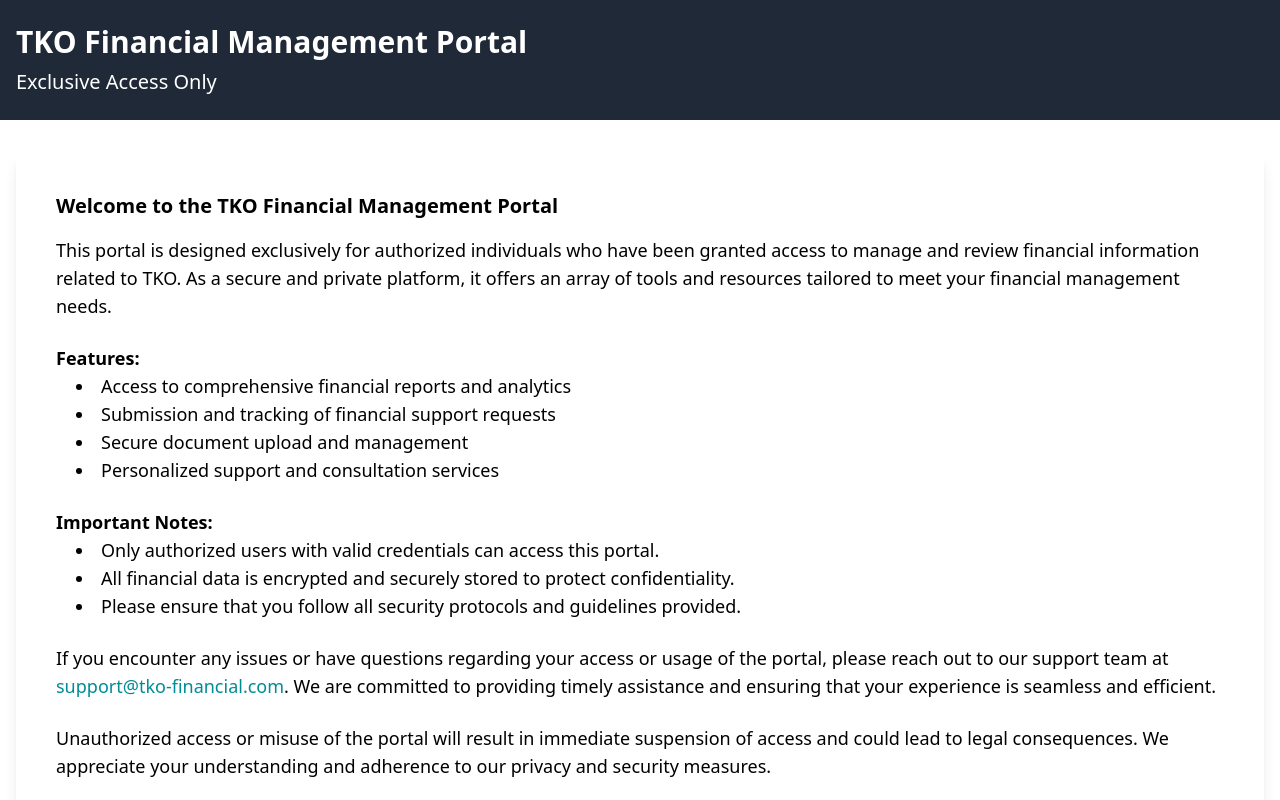
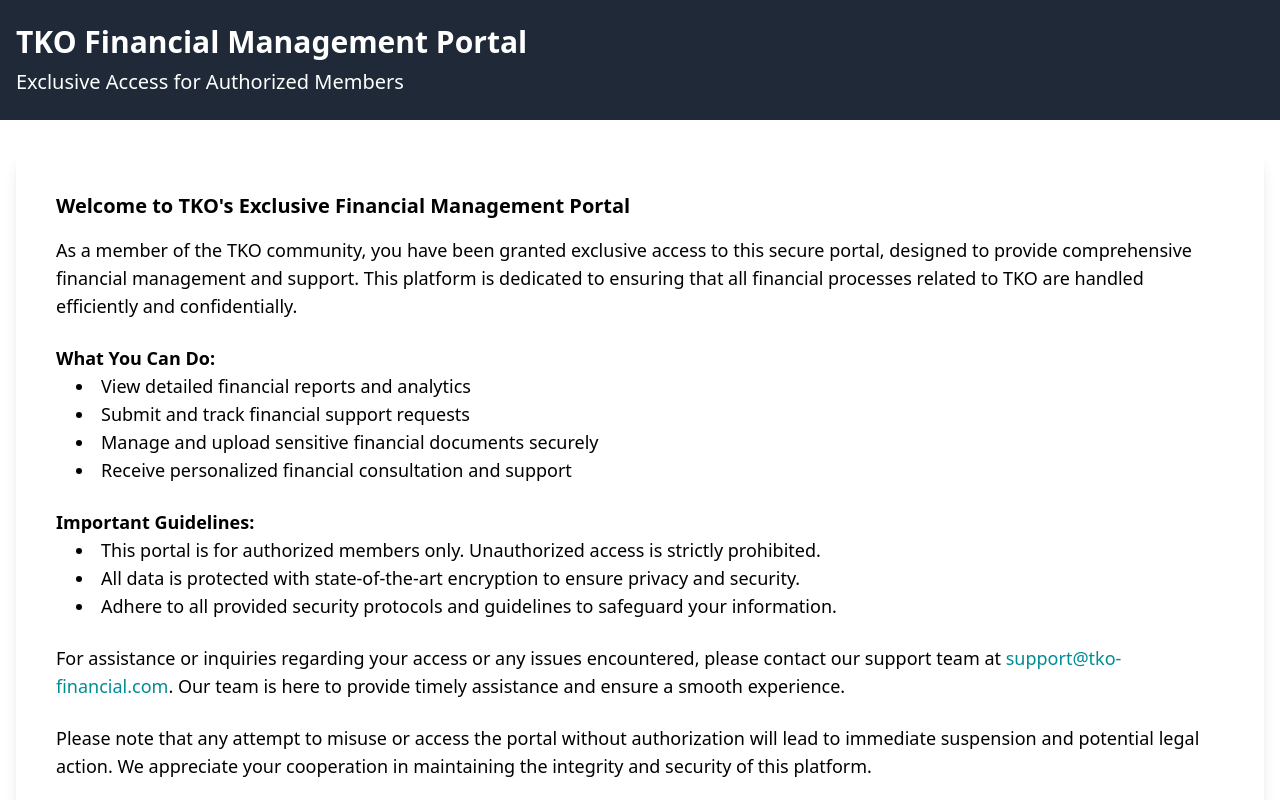
Before and after one commit to krist-ig-project/Admin, a Vue app: page / in a window 1280 px wide. Shown: the top 800 px of the page. Built offline with nearby package versions, Linux system fonts and the light colour scheme; the HTML template or start-up script is replaced by a standard one.

Commit message:
Update Home.vue

```diff
--- a/src/views/Home.vue
+++ b/src/views/Home.vue
@@ -3,42 +3,42 @@
     <header class="bg-gray-800 text-white py-6">
       <div class="container mx-auto px-4">
         <h1 class="text-3xl font-bold">TKO Financial Management Portal</h1>
-        <h2 class="text-xl mt-2">Exclusive Access Only</h2>
+        <h2 class="text-xl mt-2">Exclusive Access for Authorized Members</h2>
       </div>
     </header>
 
     <main class="flex-grow container mx-auto px-4 py-8">
       <section class="bg-white shadow-lg rounded-lg overflow-hidden">
         <div class="p-6 sm:p-10">
-          <h3 class="text-xl font-semibold mb-4 text-primary">Welcome to the TKO Financial Management Portal</h3>
+          <h3 class="text-xl font-semibold mb-4 text-primary">Welcome to TKO's Exclusive Financial Management Portal</h3>
           <p class="text-lg mb-6">
-            This portal is designed exclusively for authorized individuals who have been granted access to manage and review financial information related to TKO. As a secure and private platform, it offers an array of tools and resources tailored to meet your financial management needs.
+            As a member of the TKO community, you have been granted exclusive access to this secure portal, designed to provide comprehensive financial management and support. This platform is dedicated to ensuring that all financial processes related to TKO are handled efficiently and confidentially.
           </p>
           <p class="text-lg mb-6">
-            <strong>Features:</strong>
+            <strong>What You Can Do:</strong>
             <ul class="list-disc list-inside pl-5">
-              <li>Access to comprehensive financial reports and analytics</li>
-              <li>Submission and tracking of financial support requests</li>
-              <li>Secure document upload and management</li>
-              <li>Personalized support and consultation services</li>
+              <li>View detailed financial reports and analytics</li>
+              <li>Submit and track financial support requests</li>
+              <li>Manage and upload sensitive financial documents securely</li>
+              <li>Receive personalized financial consultation and support</li>
             </ul>
           </p>
           <p class="text-lg mb-6">
-            <strong>Important Notes:</strong>
+            <strong>Important Guidelines:</strong>
             <ul class="list-disc list-inside pl-5">
-              <li>Only authorized users with valid credentials can access this portal.</li>
-              <li>All financial data is encrypted and securely stored to protect confidentiality.</li>
-              <li>Please ensure that you follow all security protocols and guidelines provided.</li>
+              <li>This portal is for authorized members only. Unauthorized access is strictly prohibited.</li>
+              <li>All data is protected with state-of-the-art encryption to ensure privacy and security.</li>
+              <li>Adhere to all provided security protocols and guidelines to safeguard your information.</li>
             </ul>
           </p>
           <p class="text-lg mb-6">
-            If you encounter any issues or have questions regarding your access or usage of the portal, please reach out to our support team at <a href="mailto:support@tko-financial.com" class="text-accent hover:underline">support@tko-financial.com</a>. We are committed to providing timely assistance and ensuring that your experience is seamless and efficient.
+            For assistance or inquiries regarding your access or any issues encountered, please contact our support team at <a href="mailto:support@tko-financial.com" class="text-accent hover:underline">support@tko-financial.com</a>. Our team is here to provide timely assistance and ensure a smooth experience.
           </p>
           <p class="text-lg mb-6">
-            Unauthorized access or misuse of the portal will result in immediate suspension of access and could lead to legal consequences. We appreciate your understanding and adherence to our privacy and security measures.
+            Please note that any attempt to misuse or access the portal without authorization will lead to immediate suspension and potential legal action. We appreciate your cooperation in maintaining the integrity and security of this platform.
           </p>
           <p class="text-lg mb-6">
-            Thank you for being a valued member of our financial management community. We look forward to supporting you and ensuring the success of your financial endeavors.
+            We value your role in the TKO community and are committed to supporting you through this portal. Thank you for your trust and dedication.
           </p>
         </div>
       </section>
@@ -46,7 +46,7 @@
 
     <footer class="bg-gray-800 text-white py-4">
       <div class="container mx-auto px-4 text-center">
-        <p>&copy; 2024 TKO Financial Management. All rights reserved.</p>
+        <p>&copy; 2024 TKO Financial Management. All rights reserved. | Designed for exclusive member access.</p>
       </div>
     </footer>
   </div>
```
